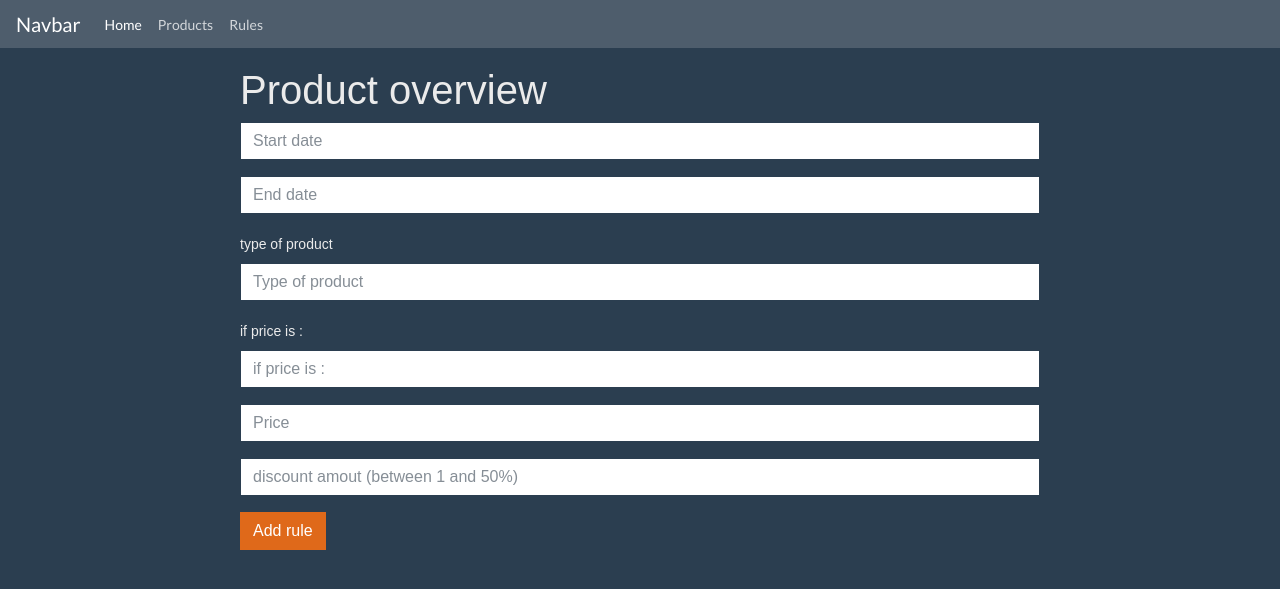
After one commit to R4ckha/webrivageApp, a Symfony app: template templates/rules/newRules.html.twig in a window 1280 px wide. The commit adds this page. Shown: the top 589 px of the page. Run offline with Twig, Linux system fonts and the light colour scheme; the template is opened without the code that fills it, so the values that code supplies are empty; form fields are guessed from the names that the template uses; some libraries are stand-ins or nearby versions.

Commit message:
Add rules controller and custon query

```diff
--- a/src/Controller/ProductsController.php
+++ b/src/Controller/ProductsController.php
@@ -18,6 +18,7 @@ class ProductsController extends AbstractController
     public function index(ProductsRepository $repo)
     {
         $products = $repo->findAll();
+
         return $this->render('products/index.html.twig', [
             'products' => $products,
         ]);
@@ -39,7 +40,8 @@ class ProductsController extends AbstractController
             // Si l'article à déjà un ID alors c'est un ID déjà présent en BDD
             if (!$product->getId()) {
                 // make initial discounted price same as base price
-                $product->setDiscountedPrice($product->getPrice());
+                // discounted_price can be null, abort mission
+                // $product->setDiscountedPrice($product->getPrice());
             }
 
             $manager->persist($product);
--- a/src/Form/ProductsType.php
+++ b/src/Form/ProductsType.php
@@ -14,7 +14,7 @@ class ProductsType extends AbstractType
         $builder
             ->add('name')
             ->add('price')
-            //->add('discounted_price', null, ["mapped"=>false])
+            //->add('discounted_price')
             ->add('type')
         ;
     }
--- a/templates/base.html.twig
+++ b/templates/base.html.twig
@@ -22,7 +22,7 @@
                         <a class="nav-link" href={{ path("products") }}>Products</a>
                     </li>
                     <li class="nav-item">
-                        <a class="nav-link" href="#">Rules</a>
+                        <a class="nav-link" href={{ path("rules") }}>Rules</a>
                     </li>
                 </ul>
             </div>
--- /dev/null
+++ b/templates/rules/newRules.html.twig
@@ -0,0 +1,51 @@
+{% extends 'base.html.twig' %}
+
+{% block title %}Product overview{% endblock %}
+
+{% block body %}
+<style>
+    .example-wrapper { margin: 1em auto; max-width: 800px; width: 95%; font: 18px/1.5 sans-serif; }
+    .example-wrapper code { background: #F5F5F5; padding: 2px 6px; }
+</style>
+
+<div class="example-wrapper">
+    <h1>Product overview</h1>
+    {{ form_start(form) }}
+        {{ form_errors(form) }}
+        {{ form_row(form.startDate, {
+            'attr': {'placeholder': "Start date"},
+            'label': false
+        }) }}
+
+        {{ form_row(form.endDate, {
+            'attr': {'placeholder': "End date"},
+            'label': false
+        }) }}
+
+        {{ form_row(form.type, {
+            'attr': {'placeholder': "Type of product"},
+            'label': "type of product"
+        }) }}
+
+        {{ form_row(form.compare, {
+            'attr': {'placeholder': "if price is :"},
+            'label': "if price is :"
+        }) }}
+
+        {{ form_row(form.price, {
+            'attr': {'placeholder': "Price"},
+            'label': false
+        }) }}
+
+        {{ form_row(form.discountAmount, {
+            'attr': {'placeholder': "discount amout (between 1 and 50%)"},
+            'label': false
+        }) }}
+
+        <button type="submit" class="btn btn-primary">
+            Add rule
+        </button>
+
+    {{ form_end(form) }}
+</div>
+{% endblock %}
```
Also changed, not shown: src/Controller/RulesController.php (added, +83 -0 lines), src/Repository/ProductsRepository.php (+17 -0 lines), templates/products/index.html.twig (+8 -2 lines), templates/rules/index.html.twig (added, +14 -0 lines).
